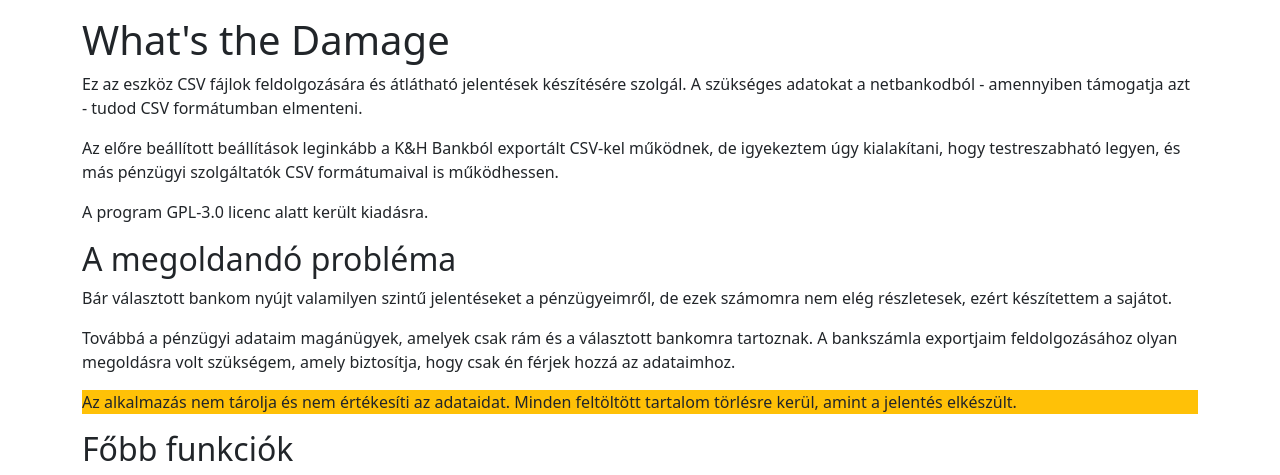
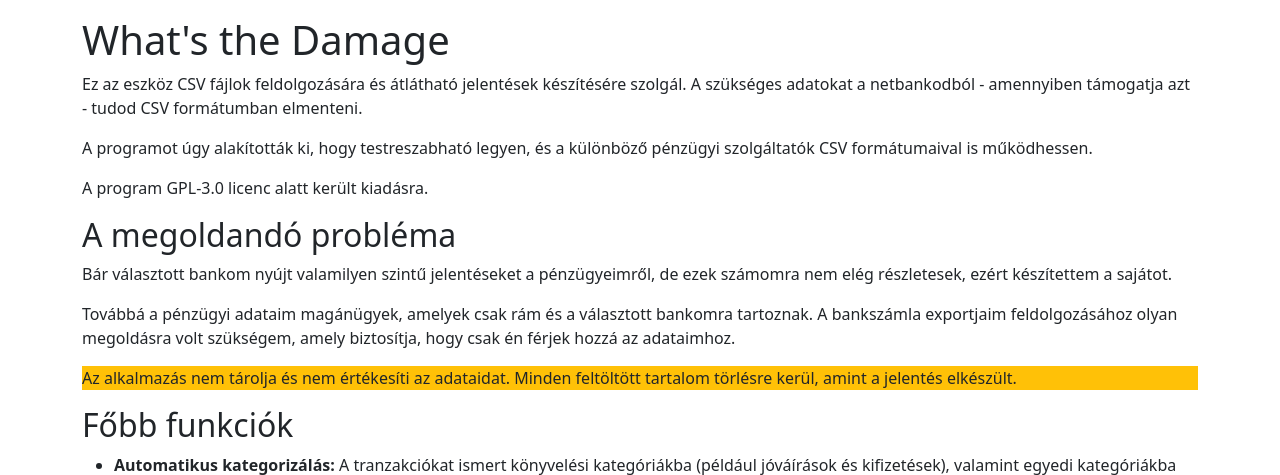
Before and after one commit to abalage/whatsthedamage, a Flask app: template src/whatsthedamage/view/templates/hu/about.html in a window 1280 px wide. Shown: the part 56-531 px from the top of the page. Run offline with Flask 3, Linux system fonts and the light colour scheme; the template is opened without the code that fills it, so the values that code supplies are empty.

Commit message:
doc: generalize, remove explicit bank vendor mentions

```diff
--- a/pyproject.toml
+++ b/pyproject.toml
@@ -5,7 +5,7 @@ build-backend = "setuptools.build_meta"
 [project]
 name = "whatsthedamage"
 dynamic = ["version"]
-description = "A package to process KHBHU CSV files and a web application written in Flask"
+description = "A package to process bank account exports in CSV files. With optionally a web interface."
 keywords = ["csv", "account", "report", "web"]
 readme = "README.md"
 authors = [
--- a/src/whatsthedamage/view/templates/en/about.html
+++ b/src/whatsthedamage/view/templates/en/about.html
@@ -13,7 +13,7 @@
     <main class="container">
         <h1>What's the Damage</h1>
         <p>This tool is designed to process CSV files and generate insightful reports. It relies on your bank's export functionality to save your historical data into CSV format.</p>
-        <p>The predefined settings works best with CSVs exported from K&H Bank, but efforts were made to be able to customize it and potentially work with any other CSV format other finance companies may produce.</p>
+        <p>Efforts were made to be able to customize the behavior and potentially work with any CSV format finance companies may produce.</p>
         <p>It is published under GPL-3.0 license.</p>
         <h2>The problem it solves</h2>
         <p>My bank service provider gives me reports about my finances but they are not detailed enough, so I created my own.</p>
--- a/src/whatsthedamage/view/templates/hu/about.html
+++ b/src/whatsthedamage/view/templates/hu/about.html
@@ -13,7 +13,7 @@
     <main class="container">
         <h1>What's the Damage</h1>
         <p>Ez az eszköz CSV fájlok feldolgozására és átlátható jelentések készítésére szolgál. A szükséges adatokat a netbankodból - amennyiben támogatja azt - tudod CSV formátumban elmenteni.</p>
-        <p>Az előre beállított beállítások leginkább a K&H Bankból exportált CSV-kel működnek, de igyekeztem úgy kialakítani, hogy testreszabható legyen, és más pénzügyi szolgáltatók CSV formátumaival is működhessen.</p>
+        <p>A programot úgy alakították ki, hogy testreszabható legyen, és a különböző pénzügyi szolgáltatók CSV formátumaival is működhessen.</p>
         <p>A program GPL-3.0 licenc alatt került kiadásra.</p>
         <h2>A megoldandó probléma</h2>
         <p>Bár választott bankom nyújt valamilyen szintű jelentéseket a pénzügyeimről, de ezek számomra nem elég részletesek, ezért készítettem a sajátot.</p>
```
Also changed, not shown: README.md, src/whatsthedamage/locale/en/LC_MESSAGES/messages.po, src/whatsthedamage/locale/hu/LC_MESSAGES/messages.po.
